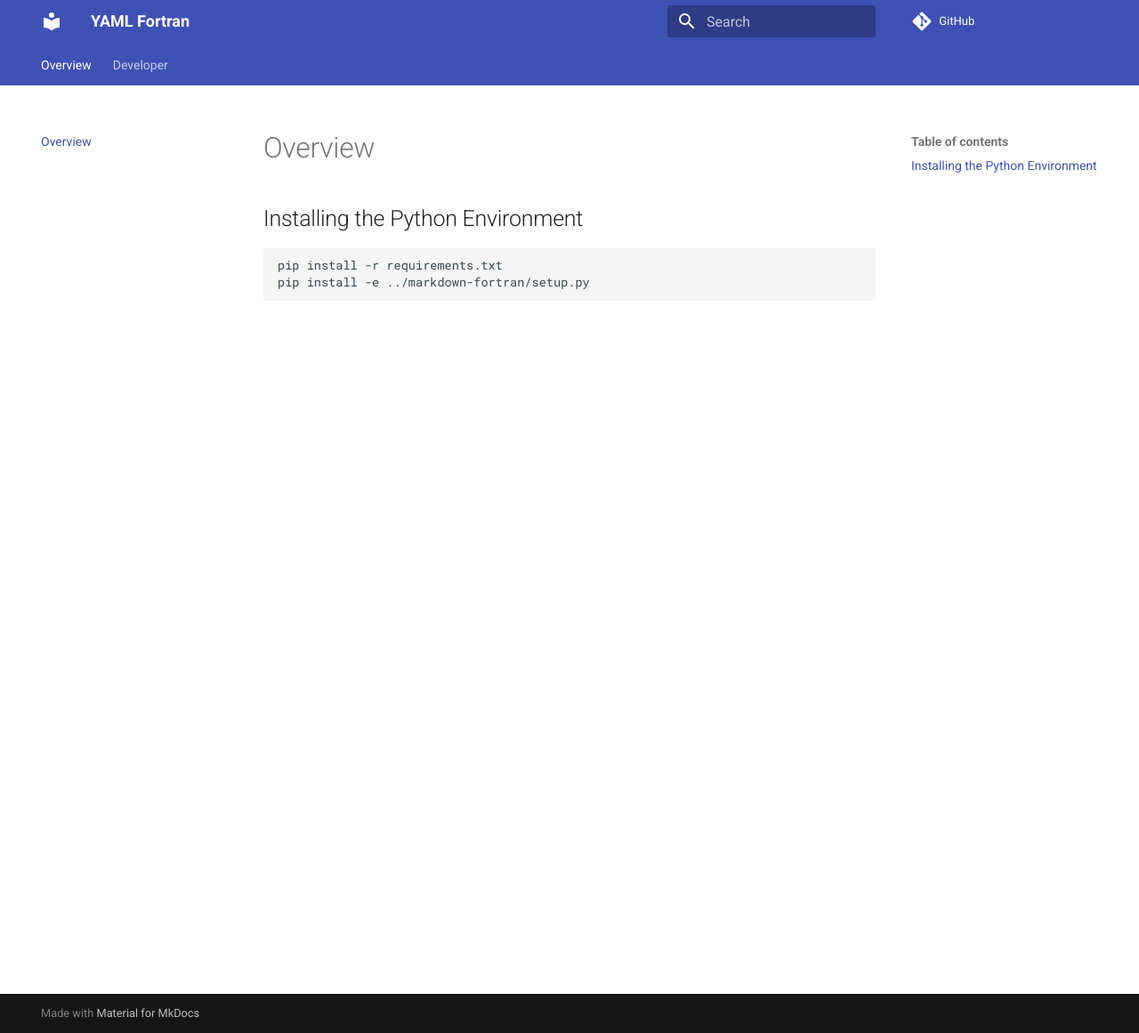
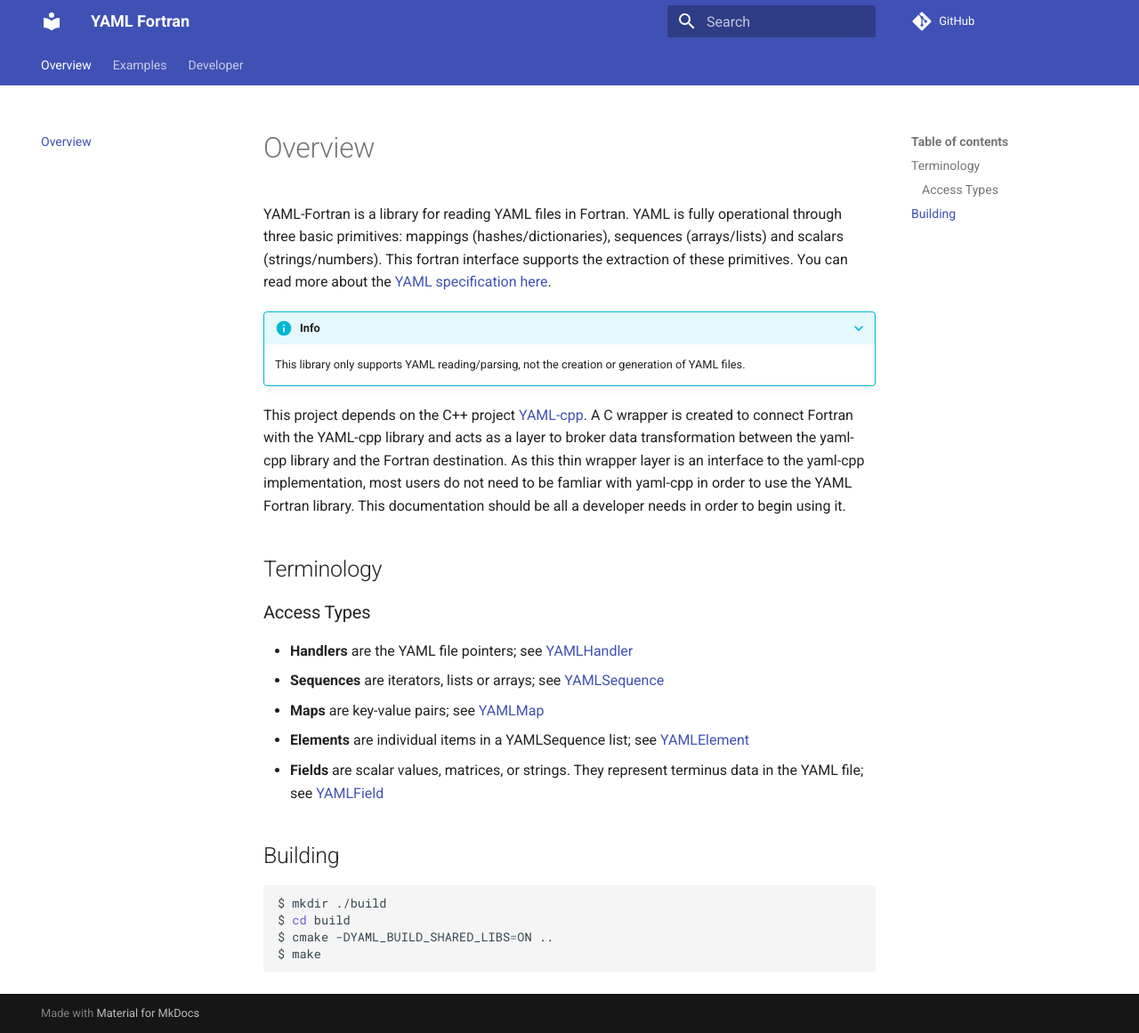
Before and after one commit to mmasciol/yaml-fortran, an MkDocs documentation site: the page built from docs/index.md, in a window 1280 px wide and 1161 px high. Shown: the whole window at 89% size. Built offline with MkDocs 1.6.1 and Material for MkDocs 9.7.7, drawn with Linux system fonts in a browser that asks for light colours; comment, search, counter and statistics services are not loaded.

Commit message:
new examples file

````diff
--- a/docs/index.md
+++ b/docs/index.md
@@ -1,9 +1,33 @@
 # Overview
 
-## Installing the Python Environment
+YAML-Fortran is a library for reading YAML files in Fortran.
+YAML is fully operational through three basic primitives: mappings
+(hashes/dictionaries), sequences (arrays/lists) and scalars (strings/numbers).  This fortran
+interface supports the extraction of these primitives. You can read more about the [YAML
+specification here](https://yaml.org/spec/1.2.2/).
 
+???+ info
+    This library only supports YAML reading/parsing, not the creation or generation of YAML files.
 
-```ps
-pip install -r requirements.txt
-pip install -e ../markdown-fortran/setup.py
+This project depends on the C++ project [YAML-cpp](https://github.com/jbeder/yaml-cpp). A C wrapper is created
+to connect Fortran with the YAML-cpp library and acts as a layer to broker data transformation between the yaml-cpp library and the Fortran destination.
+As this thin wrapper layer is an interface to the yaml-cpp implementation, most users do not need to be famliar with
+yaml-cpp in order to use the YAML Fortran library. This documentation should be all a developer needs in order to begin using it.
+
+## Terminology
+
+### Access Types
+* **Handlers** are the YAML file pointers; see [YAMLHandler](user.md#yamlhandler)
+* **Sequences** are iterators, lists or arrays; see [YAMLSequence](#yamlsequence)
+* **Maps** are key-value pairs; see [YAMLMap](#yamlmap)
+* **Elements** are individual items in a YAMLSequence list; see [YAMLElement](#yamlelement)
+* **Fields** are scalar values, matrices, or strings. They represent terminus data in the YAML file; see [YAMLField](#yamlfield)
+
+## Building
+
+```bash
+$ mkdir ./build
+$ cd build
+$ cmake -DYAML_BUILD_SHARED_LIBS=ON ..
+$ make
 ```
--- a/mkdocs.yml
+++ b/mkdocs.yml
@@ -45,5 +45,7 @@ theme:
 
 nav:
   - Overview: index.md
+  - Examples:
+    - Examples Reading a YAML File: example.md
   - Developer:
-    - Fortran YAML: user.md
+    - Interface Declarations: interface.md
````
Also changed, not shown: README.md (+2 -2 lines), docs/example.md (added, +3 -0 lines), interface.md (renamed from docs/user.md, +0 -4 lines), 2 other files.
